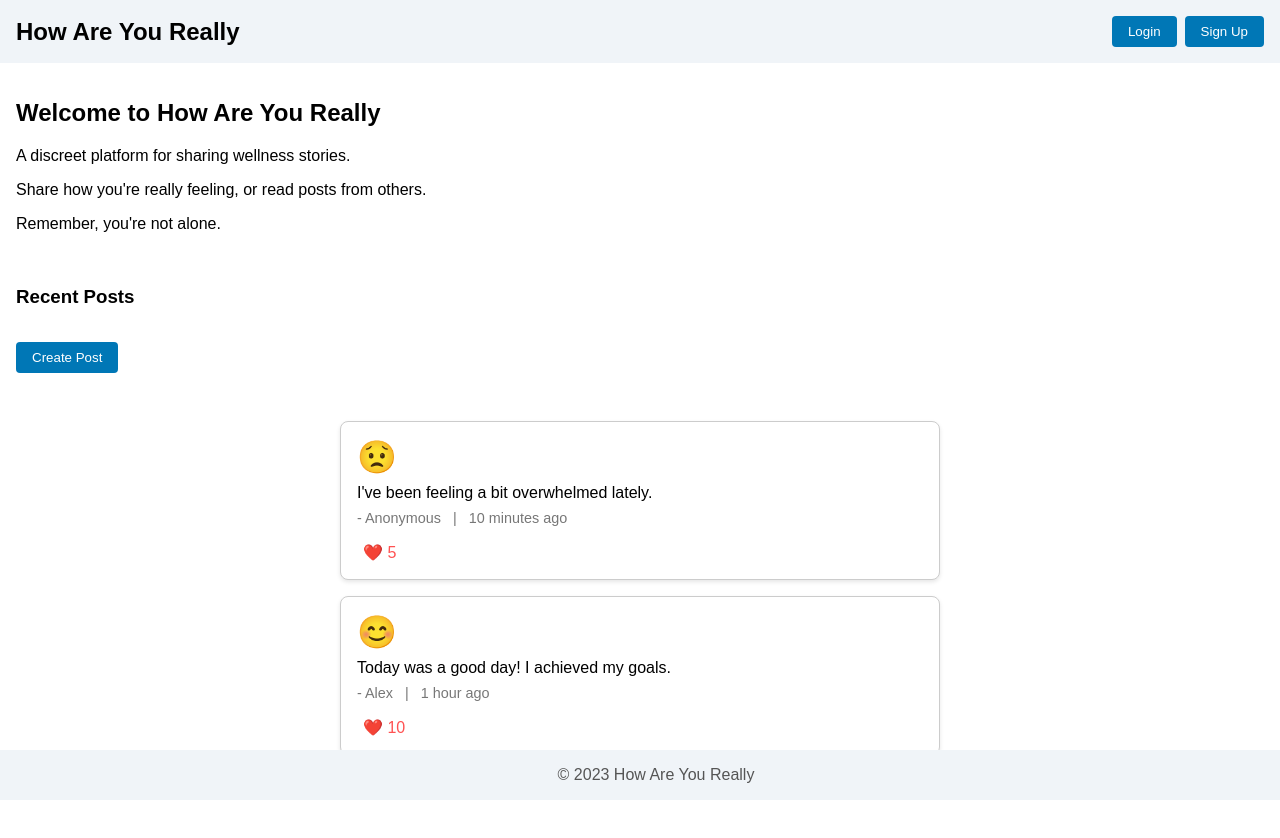
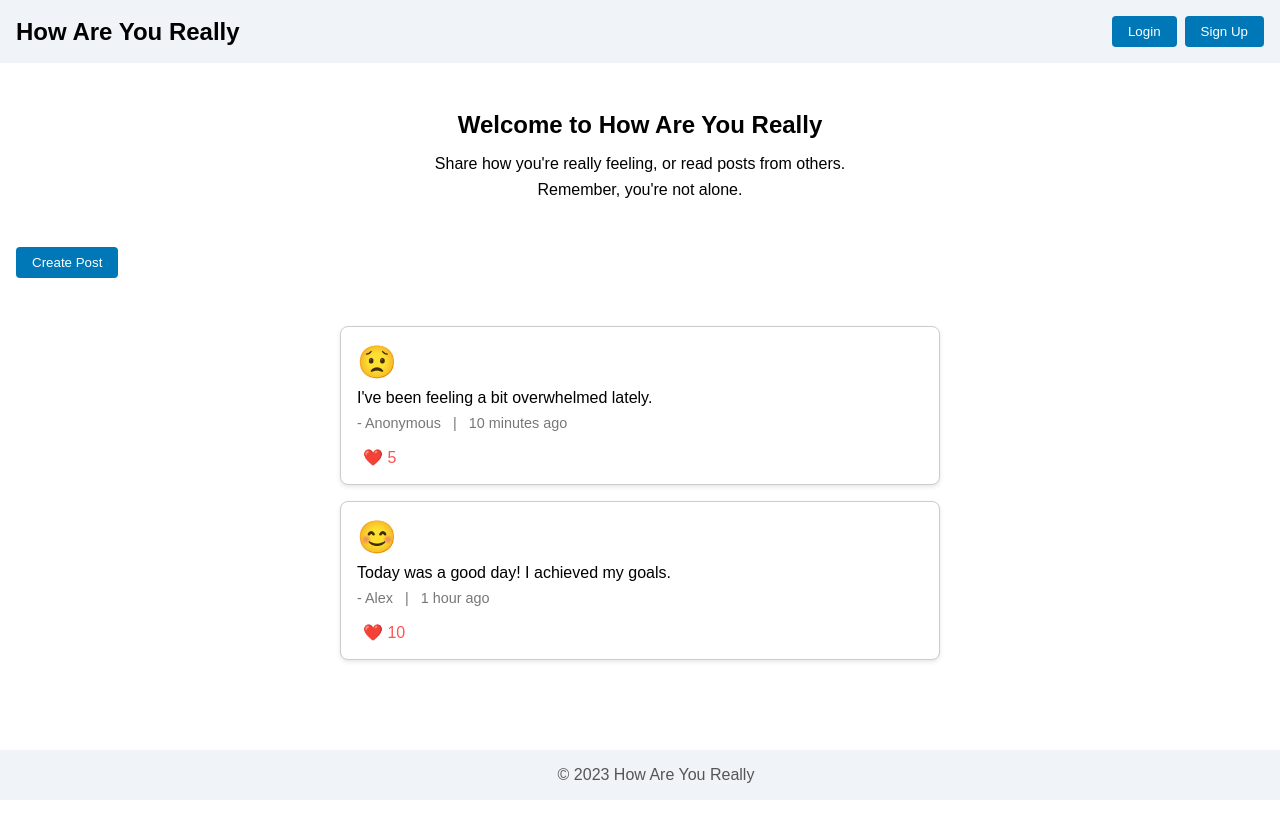
Before and after one commit to jeffdruid/pp5, a React (Create React App) app: page / in a window 1280 px wide. Shown: the top 838 px of the page. After the commit the page ends 800 px from the top, so only its background shows below. Built offline with nearby package versions, Linux system fonts and the light colour scheme.

Commit message:
chore: Update welcome message styles and component

```diff
--- a/src/App.css
+++ b/src/App.css
@@ -231,3 +231,17 @@ main {
 .create-post-button:hover {
   background-color: #005f8a;
 }
+
+/* Welcome Message Styles */
+.welcome-message {
+  text-align: center;
+  margin: 2rem 0;
+}
+
+.welcome-message h2 {
+  margin-bottom: 1rem;
+}
+
+.welcome-message p {
+  margin: 0.5rem 0;
+}
--- a/src/App.js
+++ b/src/App.js
@@ -4,6 +4,7 @@ import Header from './components/Header';
 import Footer from './components/Footer';
 import PostFeed from './components/PostFeed';
 import PostModal from './components/PostModal';
+import WelcomeMessage from './components/WelcomeMessage';
 
 function App() {
   const [showPostModal, setShowPostModal] = useState(false);
@@ -20,13 +21,7 @@ function App() {
     <div>
       <Header />
       <main>
-        <h2>Welcome to How Are You Really</h2>
-        <p>A discreet platform for sharing wellness stories.</p>
-        <p>Share how you're really feeling, or read posts from others.</p>
-        <p>Remember, you're not alone.</p>
-        <br />
-
-        <h3>Recent Posts</h3>
+        <WelcomeMessage />
 
         <button className="create-post-button" onClick={openPostModal}>
           Create Post
--- /dev/null
+++ b/src/components/WelcomeMessage.js
@@ -0,0 +1,13 @@
+import React from 'react';
+
+function WelcomeMessage() {
+  return (
+    <div className="welcome-message">
+      <h2>Welcome to How Are You Really</h2>
+      <p>Share how you're really feeling, or read posts from others.</p>
+      <p>Remember, you're not alone.</p>
+    </div>
+  );
+}
+
+export default WelcomeMessage;
```
